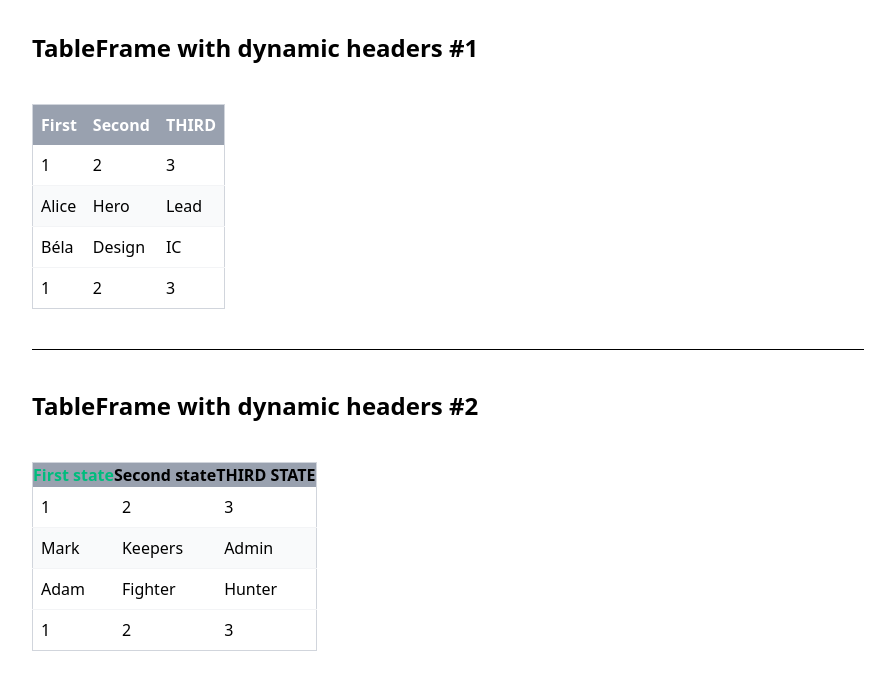
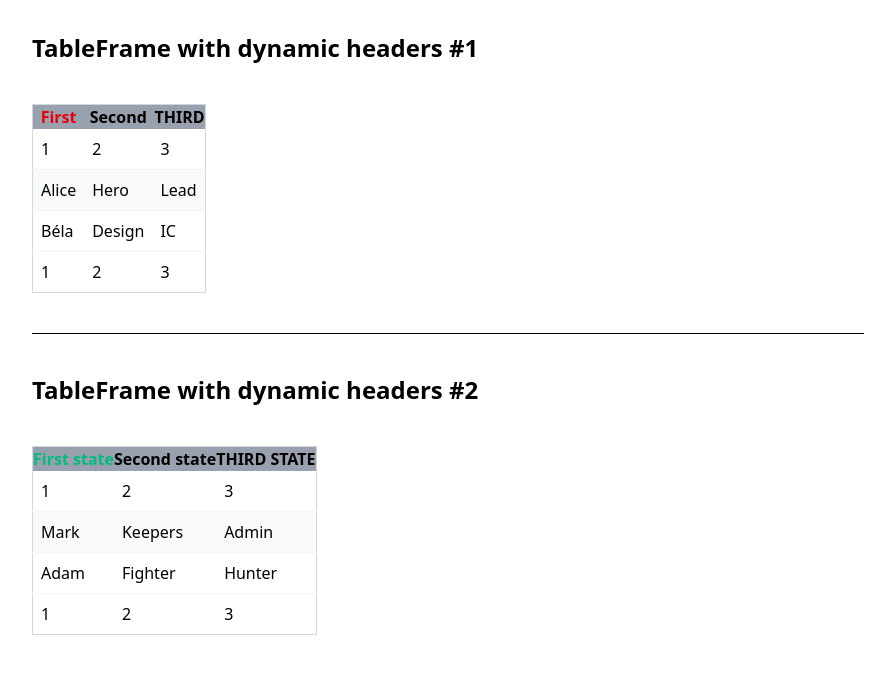
Before and after one commit to r4nd3l/vite-project-dynamic-table, a Vue app: page / in a window 1280 px wide. Shown: the top 690 px of the page, without its empty margins (192-1087 px from the left). Built offline with nearby package versions, Linux system fonts and the light colour scheme.

Commit message:
class change test

```diff
--- a/src/App.vue
+++ b/src/App.vue
@@ -5,11 +5,11 @@
     <TableFrame
       :headers="['First', 'Second', 'Third']"
       :sources="userSources"
-      :thClasses="['text-left text-red-600', 'text-center', 'text-right uppercase']"
+      :thClasses="['text-red-600', 'text-center', 'text-right uppercase']"
       :thAttrs="(label, i) => (i === 2 ? { 'data-col': 'third', title: `Column: ${label}` } : {})"
       tableClass="min-w-max border border-gray-300 rounded-md"
       theadClass="bg-gray-400"
-      thClass="p-2 text-left text-white"
+      thClass=""
       tbodyClass="divide-y divide-gray-100"
       baseRowClass="hover:bg-gray-50"
       tdClass="p-2"
```
